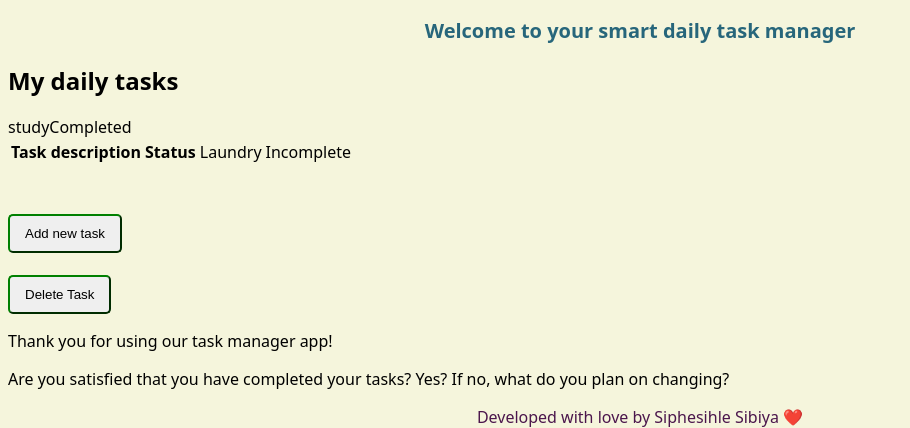
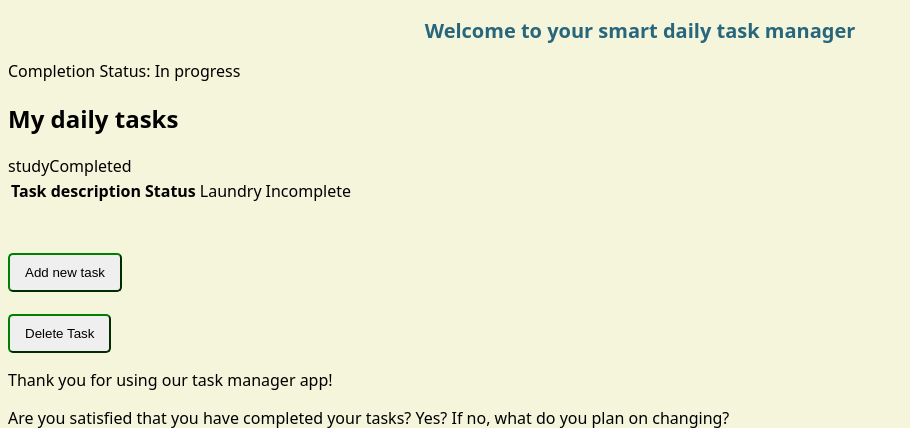
Before and after one commit to Annie24-ux/Task-Manager, a web app: page / in a window 1280 px wide. Shown: the top 428 px of the page, without its empty margins (0-910 px from the left). Run offline with its HTML, style and script files only (its server is not run), Linux system fonts and the light colour scheme; data that the repository does not hold is empty.

Commit message:
Added completion status.

```diff
--- a/src/main/resources/public/index.html
+++ b/src/main/resources/public/index.html
@@ -8,6 +8,7 @@
 <body>
     <section id="intro">
         <h1 id="heading">Welcome to your smart daily task manager</h1>
+        <p>Completion Status: In progress</p>
     </section>
 
 
```
